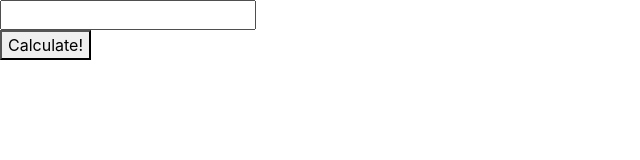
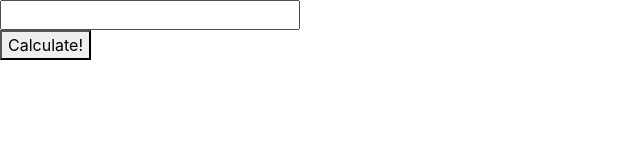
Before and after one commit to simbu95/FEFlags, a plain HTML site: page index.html in a window 1280 px wide. Shown: the full height of the page, 0-640 px from the left. Drawn offline with nearby package versions, Linux system fonts and the light colour scheme.

Commit message:
Update index.html

```diff
--- a/index.html
+++ b/index.html
@@ -1,6 +1,9 @@
 <!DOCTYPE html>
 <html lang="en" xmlns="http://www.w3.org/1999/xhtml">
 <link rel="stylesheet" href="https://stackpath.bootstrapcdn.com/bootstrap/4.1.3/css/bootstrap.min.css" integrity="sha384-MCw98/SFnGE8fJT3GXwEOngsV7Zt27NXFoaoApmYm81iuXoPkFOJwJ8ERdknLPMO" crossorigin="anonymous">
+<style>
+input{width: 300px}
+</style>
 <head>
    <meta charset="utf-8" />
    <title>FF4 Magic Damage Calc</title>
```
